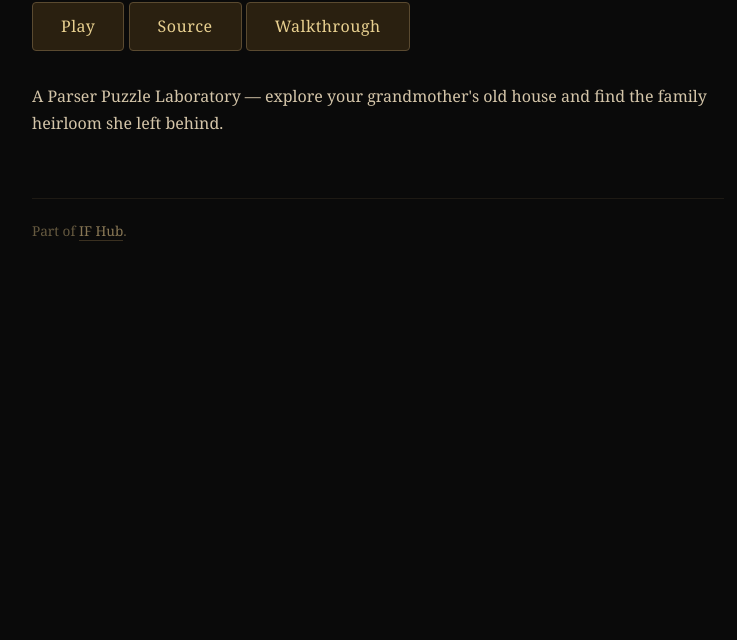
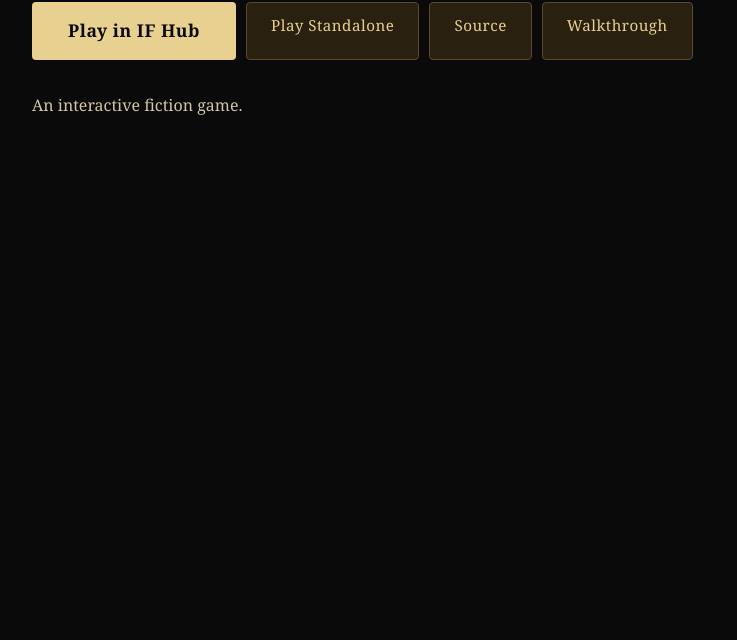
Before and after one commit to Johnesco/guess_the_verb-sharpee, a plain HTML site: page index.html in a window 1280 px wide. Shown: the part 160-800 px from the top of the page, without its empty margins (262-999 px from the left). Drawn offline with Linux system fonts and the light colour scheme.

Commit message:
Update landing page: Play in IF Hub button, remove footer, theme persistence
Co-Authored-By: Claude Opus 4.6 (1M context) <noreply@anthropic.com>

```diff
--- a/index.html
+++ b/index.html
@@ -2,19 +2,19 @@
 <html lang="en">
 <head>
 <meta charset="utf-8">
-<title>Guess the Verb &mdash; IF Hub</title>
+<title>guess_the_verb-sharpee &mdash; IF Hub</title>
 <meta name="viewport" content="width=device-width, initial-scale=1">
-<meta name="ifhub:title" content="Guess the Verb">
-<meta name="ifhub:meta" content="A Sharpee Game">
-<meta name="ifhub:description" content="A Parser Puzzle Laboratory — explore your grandmother's old house and find the family heirloom she left behind.">
+<meta name="ifhub:title" content="guess_the_verb-sharpee">
+<meta name="ifhub:meta" content="An Interactive Fiction">
+<meta name="ifhub:description" content="An interactive fiction game.">
 
 <style>
 *, *::before, *::after { box-sizing: border-box; margin: 0; padding: 0; }
 
 html {
   height: 100%;
-  background: #0a0a0a;
-  color: #d4c5a9;
+  background: var(--page-bg, #0a0a0a);
+  color: var(--page-fg, #d4c5a9);
   font-family: Georgia, "Times New Roman", serif;
 }
 
@@ -38,12 +38,12 @@ body {
 }
 
 .breadcrumb a:hover {
-  color: #e8d090;
+  color: var(--accent, #e8d090);
 }
 
 h1 {
   font-size: 1.8em;
-  color: #e8d8b0;
+  color: var(--heading, #e8d8b0);
   letter-spacing: 1px;
   margin-bottom: 6px;
 }
@@ -68,7 +68,7 @@ p {
 }
 
 a {
-  color: #e8d090;
+  color: var(--accent, #e8d090);
   text-decoration: none;
   border-bottom: 1px solid #5a4a30;
   transition: color 0.15s, border-color 0.15s;
@@ -79,56 +79,94 @@ a:hover {
   border-bottom-color: #aa9966;
 }
 
-.play-latest {
+.btn-row {
+  display: flex;
+  flex-wrap: wrap;
+  gap: 10px;
+  margin-bottom: 32px;
+}
+
+.btn-play-hub {
   display: inline-block;
-  margin-bottom: 32px;
-  padding: 10px 28px;
+  padding: 14px 36px;
+  background: var(--accent, #e8d090);
+  color: var(--page-bg, #0a0a0a);
+  border: none;
+  border-radius: 4px;
+  font-family: inherit;
+  font-size: 1.1em;
+  font-weight: bold;
+  letter-spacing: 0.5px;
+  text-decoration: none;
+  transition: background 0.15s, color 0.15s;
+}
+
+.btn-play-hub:hover {
+  background: #ffe8a0;
+  color: #0a0a0a;
+  border-bottom-color: transparent;
+}
+
+.btn-secondary {
+  display: inline-block;
+  padding: 10px 24px;
   background: #2a2010;
   border: 1px solid #5a4a30;
   border-radius: 4px;
-  color: #e8d090;
+  color: var(--accent, #e8d090);
   font-family: inherit;
-  font-size: 1em;
+  font-size: 0.95em;
   letter-spacing: 0.5px;
   text-decoration: none;
   transition: background 0.15s, color 0.15s, border-color 0.15s;
 }
 
-.play-latest:hover {
+.btn-secondary:hover {
   background: #3a3018;
   color: #ffe8a0;
   border-color: #aa9966;
 }
 
-footer {
-  margin-top: 60px;
-  padding-top: 20px;
-  border-top: 1px solid #1e1a14;
-  font-size: 0.85em;
-  color: #665a40;
-}
-
-footer a {
-  color: #887755;
-  border-bottom-color: #3a3020;
+code {
+  font-family: "Consolas", "Monaco", monospace;
+  font-size: 0.9em;
+  color: #c8b888;
+  background: #1a1510;
+  padding: 1px 5px;
+  border-radius: 3px;
 }
 </style>
+<script>
+// Apply saved IF Hub theme
+(function() {
+  try {
+    var themeId = localStorage.getItem('ifhub-theme');
+    if (!themeId || themeId === 'classic') return;
+    // Load themes.js from hub to get theme data
+    var s = document.createElement('script');
+    s.src = '../../ifhub/themes.js';
+    s.onload = function() {
+      if (typeof initTheme === 'function') initTheme('library');
+    };
+    document.head.appendChild(s);
+  } catch(e) {}
+})();
+</script>
 </head>
 <body>
 
-<nav class="breadcrumb"><a href="../../">IF Hub</a> &rsaquo; Guess the Verb</nav>
+<nav class="breadcrumb"><a href="../../ifhub/">IF Hub</a> &rsaquo; guess_the_verb-sharpee</nav>
 
-<h1>Guess the Verb</h1>
+<h1>guess_the_verb-sharpee</h1>
 
-<a class="play-latest" href="play.html">Play</a>
-<a class="play-latest" href="source.html">Source</a>
-<a class="play-latest" href="walkthrough.html">Walkthrough</a>
+<div class="btn-row">
+  <a class="btn-play-hub" href="../../ifhub/app.html?game=guess_the_verb-sharpee">Play in IF Hub</a>
+  <a class="btn-secondary" href="play.html">Play Standalone</a>
+  <a class="btn-secondary" href="source.html">Source</a>
+  <a class="btn-secondary" href="walkthrough.html">Walkthrough</a>
+</div>
 
-<p>A Parser Puzzle Laboratory — explore your grandmother's old house and find the family heirloom she left behind.</p>
-
-<footer>
-<p>Part of <a href="../../">IF Hub</a>.</p>
-</footer>
+<p>An interactive fiction game.</p>
 
 </body>
 </html>
```
